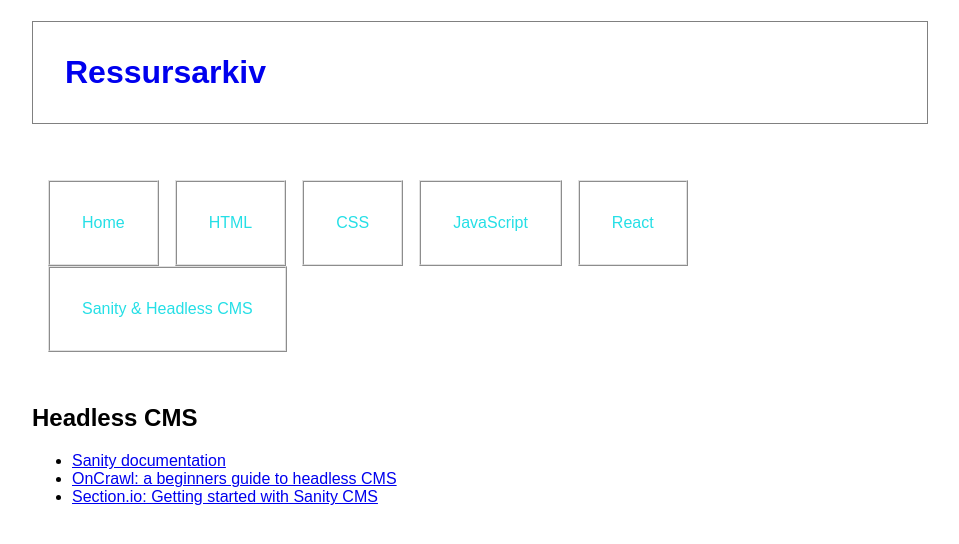
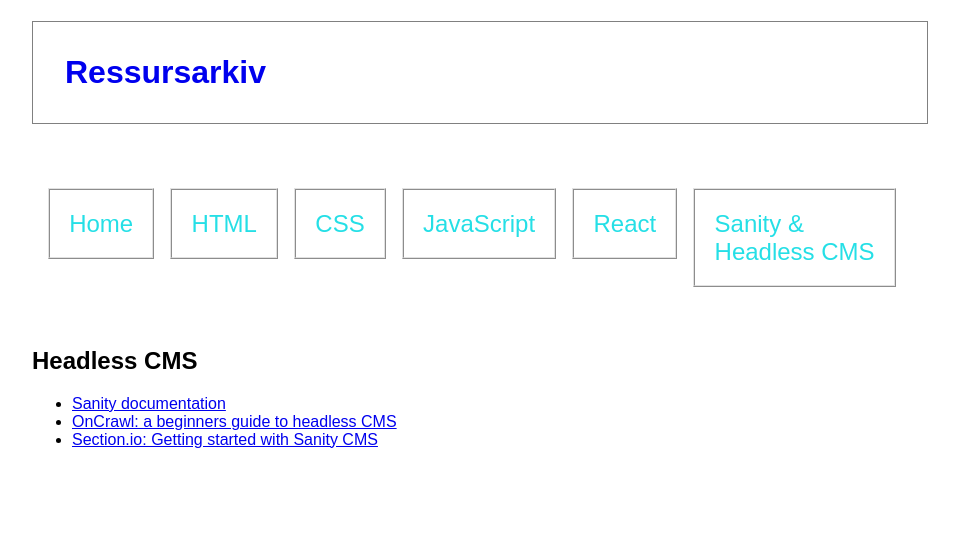
Before and after one commit to MyconidM/uin23ak3_resourceapp_group10, a React (Create React App) app: page /HeadlessCMS in a window 1280 px wide. Shown: the top 544 px of the page, without its empty margins (160-1119 px from the left). Built offline with nearby package versions, Linux system fonts and the light colour scheme.

Commit message:
Navbar
Navbar har fått justeringer og er nesten ferdig. (Klar for å limes ca.)

```diff
--- a/src/css/main.css
+++ b/src/css/main.css
@@ -71,6 +71,7 @@
   background-color: var(--lightblue);
   border-color: var(--lightblue);
   color: white;
+  border-style: solid;
 }
 
 #textCont {
@@ -94,18 +95,26 @@
   text-decoration: none;
 }
 
+span:not(#links):hover {
+  background-color: var(--lightblue);
+  border-style: solid;
+  border-color: var(--lightblue);
+  color: var(--white);
+}
+
 h1 {
   margin-left: auto;
   margin-right: auto;
   padding: 2rem;
   width: auto;
-  border-style: groove;
+  border-style: ridge;
   border-color: gray;
   border-width: 1px;
 }
 
 #links {
-  display: block;
+  display: flex;
+  font-size: x-large;
   width: 100%;
   padding: 1rem;
   margin-right: auto;
@@ -115,7 +124,7 @@
 #links span {
   border-style: ridge;
   margin-right: 1rem;
-  padding: 2rem;
+  padding: 1.2rem;
 }
 
 .homeicon {
--- a/src/sass/main.scss
+++ b/src/sass/main.scss
@@ -74,6 +74,7 @@
     background-color: var(--lightblue);
     border-color: var(--lightblue);
     color: white;
+    border-style: solid;
 }
 
 #textCont {
@@ -97,18 +98,26 @@
     text-decoration: none;
 }
 
+span:not(#links):hover  {
+  background-color: var(--lightblue);
+  border-style: solid;
+  border-color: var(--lightblue);
+  color: var(--white);
+  }
+
 h1 {
     margin-left: auto;
     margin-right: auto;
     padding: 2rem;
     width: auto;
-    border-style: groove;
+    border-style: ridge;
     border-color: gray;
     border-width: 1px;
 }
 
 #links {
-    display: block;
+    display: flex;
+    font-size: x-large;
     width: 100%;
     padding: 1rem;
     margin-right: auto;
@@ -119,7 +128,7 @@
 #links span {
     border-style: ridge;
     margin-right: 1rem;
-    padding: 2rem;
+    padding: 1.2rem;
 
 }
 
```
Also changed, not shown: 1 other file (tests, documents, lock files or other folders).
